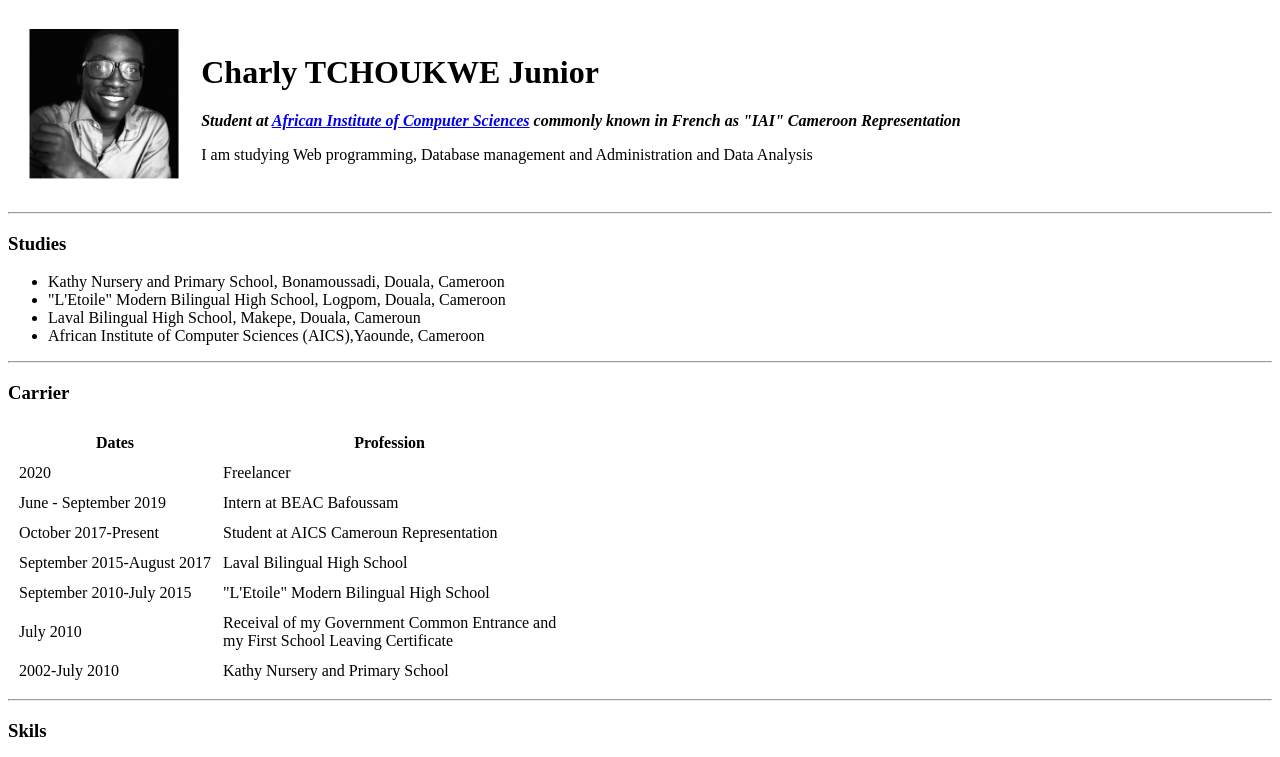
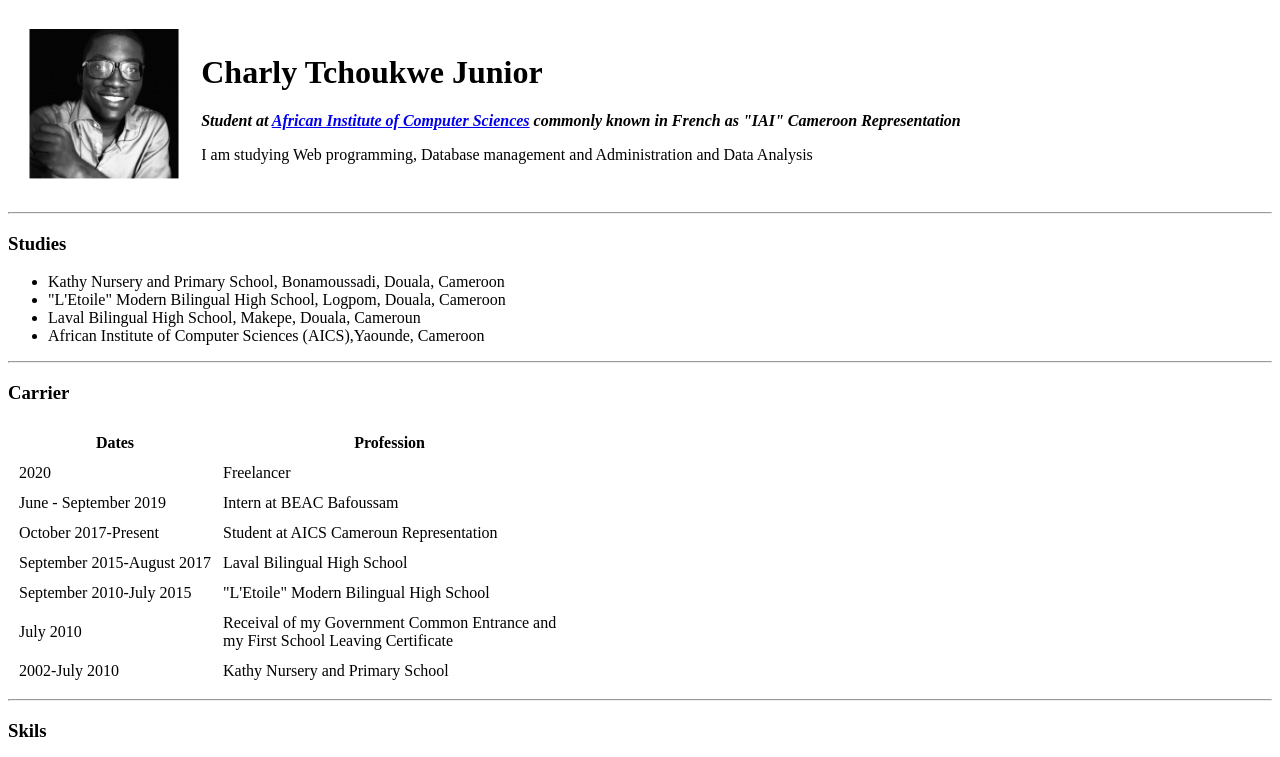
Before and after one commit to Charlytjr/C.V, a plain HTML site: page index.html in a window 1280 px wide. Shown: the top 757 px of the page. Drawn offline with Linux system fonts and the light colour scheme.

Commit message:
Update index.html

```diff
--- a/index.html
+++ b/index.html
@@ -10,7 +10,7 @@
   <table cellspacing=20>
     <td><img src="images/Capture.png" height="150px" alt="Photo de Charly TCHOUKWE Jr"></td>
     <td>
-      <h1>Charly TCHOUKWE Junior</h1>
+      <h1>Charly Tchoukwe Junior</h1>
       <p><em><strong>Student at <a href="https://iaicameroun.com/" target="_blank">
         African Institute of Computer Sciences</a> commonly known in French as "IAI" Cameroon Representation</strong></em></p>
       <p>I am studying Web programming, Database management and Administration and Data Analysis</p>
```
